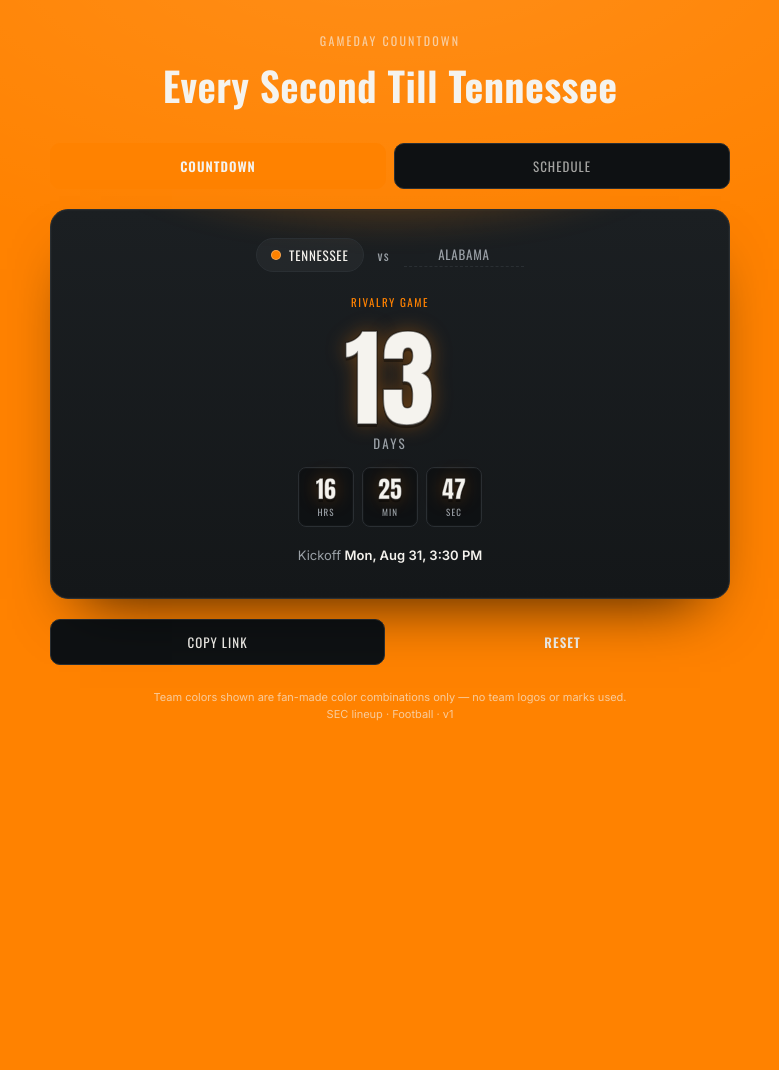
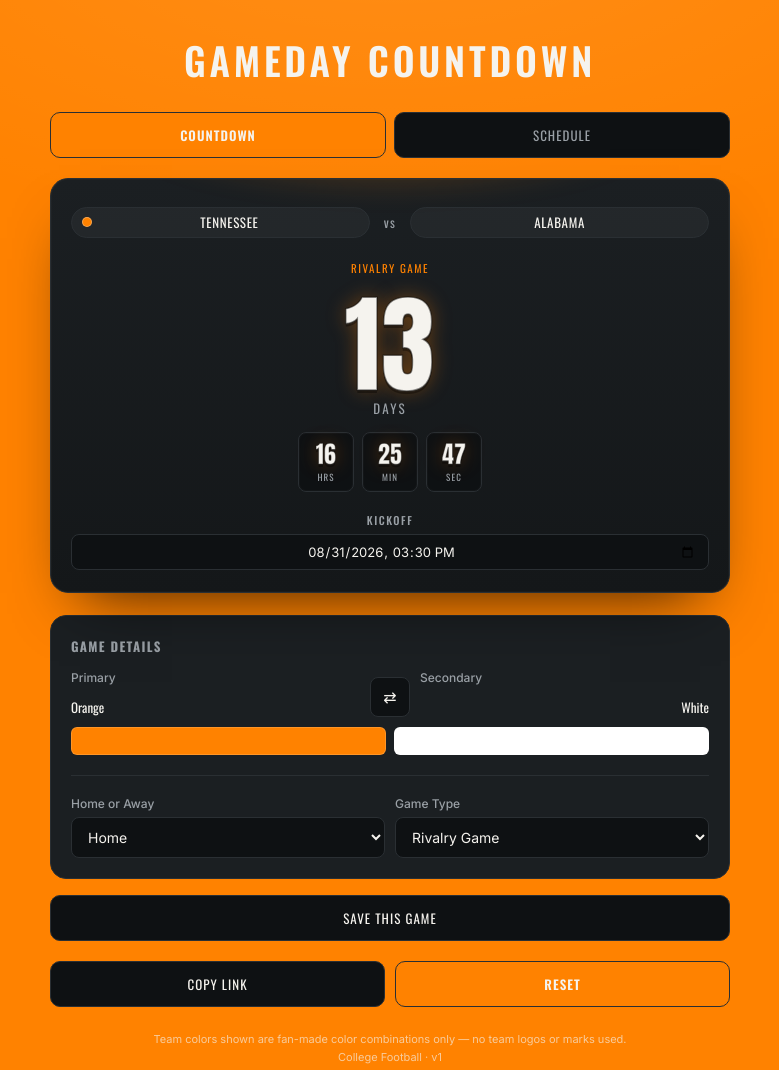
Before and after one commit to davidhunterots-commits/gameday-countdown, a plain HTML site: page index.html in a window 1280 px wide. Shown: the whole page, without its empty margins (250-1029 px from the left). Before the commit the page ends 815 px from the top, so only its background shows below. Drawn offline with nearby package versions, Linux system fonts and the light colour scheme.

Commit message:
Add files via upload

```diff
--- a/index.html
+++ b/index.html
@@ -47,24 +47,14 @@
   .eyebrow{
     font-family:'Oswald',sans-serif;
     text-transform:uppercase;
-    letter-spacing:0.18em;
-    font-size:12px;
-    color:var(--on-bg-text-dim);
+    letter-spacing:0.1em;
+    font-size:clamp(26px,7vw,38px);
+    font-weight:600;
+    color:var(--on-bg-text);
     text-align:center;
-    margin:0 0 6px;
+    margin:0 0 24px;
     transition:color .5s ease;
   }
-  h1{
-    font-family:'Oswald',sans-serif;
-    font-weight:600;
-    font-size:clamp(28px,6vw,40px);
-    text-align:center;
-    margin:0 0 28px;
-    letter-spacing:0.01em;
-    color:var(--on-bg-text);
-    transition:color .5s ease;
-  }
-  h1 .accent{font-weight:700;}
   .tab-bar{
     display:flex;
     gap:8px;
@@ -76,7 +66,7 @@
     border-radius:10px;
     border:1px solid var(--line);
     background:var(--bg-digit);
-    color:var(--on-bg-text-dim);
+    color:var(--chalk-dim);
     font-family:'Oswald',sans-serif;
     text-transform:uppercase;
     letter-spacing:0.08em;
@@ -86,7 +76,6 @@
   .tab-btn.active{
     background:var(--accent);
     color:var(--accent-text);
-    border-color:var(--accent);
     font-weight:600;
   }
   .subsection-divider{
@@ -132,31 +121,101 @@
     margin-bottom:22px;
     position:relative;
   }
-  .team-chip{
+  .matchup-side{
     display:flex;
     align-items:center;
+    justify-content:center;
     gap:8px;
-    padding:6px 14px;
+    padding:6px 10px;
     border-radius:999px;
     background:rgba(255,255,255,0.04);
     border:1px solid var(--line);
-    font-family:'Oswald',sans-serif;
-    letter-spacing:0.06em;
-    text-transform:uppercase;
-    font-size:13px;
-    color:var(--chalk);
+    flex:1;
+    min-width:0;
   }
-  .team-chip .dot{
+  .matchup-side .dot{
     width:10px;height:10px;border-radius:50%;
     background:var(--accent);
     border:1px solid rgba(255,255,255,0.3);
     transition:background .4s ease, border-color .4s ease;
+    flex-shrink:0;
+  }
+  .matchup-select{
+    appearance:none;
+    -webkit-appearance:none;
+    -moz-appearance:none;
+    background:transparent;
+    border:none;
+    outline:none;
+    box-sizing:border-box;
+    margin:0;
+    padding:0;
+    color:var(--chalk);
+    font-family:'Oswald',sans-serif;
+    font-weight:400;
+    letter-spacing:0.05em;
+    text-transform:uppercase;
+    font-size:13px;
+    line-height:1.3;
+    text-align:center;
+    vertical-align:middle;
+    width:100%;
+    min-width:0;
+    text-overflow:ellipsis;
+    white-space:nowrap;
+    overflow:hidden;
+    -webkit-text-size-adjust:100%;
+  }
+  .matchup-select:focus{outline:none;}
+  #opponentInput.matchup-select{
+    cursor:text;
+    width:100%;
+    background:transparent;
+    border:none;
+    border-radius:0;
+    padding:0;
+    color:var(--chalk);
+    font-family:'Oswald',sans-serif;
+    font-weight:400;
+    font-size:13px;
+    line-height:1.3;
+    letter-spacing:0.05em;
+    text-transform:uppercase;
+    text-align:center;
+  }
+  /* Team side: a plain styled div shows the text (guaranteed to match the
+     opponent input's rendering exactly, since browsers can't be trusted to
+     render a native <select>'s own text at a consistent size/weight); an
+     invisible native <select> sits on top just to catch the tap and open
+     the real picker. */
+  .select-stack{
+    position:relative;
+    flex:1;
+    min-width:0;
+  }
+  .select-stack .matchup-select{
+    cursor:pointer;
+    pointer-events:none;
+  }
+  .matchup-select-hidden{
+    position:absolute;
+    inset:0;
+    width:100%;
+    height:100%;
+    opacity:0;
+    border:none;
+    background:transparent;
+    cursor:pointer;
+    appearance:none;
+    -webkit-appearance:none;
+    -moz-appearance:none;
   }
   .vs{
     font-family:'Oswald',sans-serif;
     color:var(--chalk-dim);
     font-size:13px;
     letter-spacing:0.1em;
+    flex-shrink:0;
   }
   .game-type-tag{
     text-align:center;
@@ -242,13 +301,29 @@
     font-size:9px;
     margin-top:4px;
   }
-  .kickoff-line{
+  .kickoff-inline{
     text-align:center;
     margin-top:20px;
+  }
+  .kickoff-inline-label{
+    display:block;
+    font-family:'Oswald',sans-serif;
+    text-transform:uppercase;
+    letter-spacing:0.14em;
+    font-size:11px;
+    color:var(--chalk-dim);
+    margin-bottom:6px;
+  }
+  .kickoff-inline input[type="datetime-local"]{
+    background:var(--bg-digit);
+    border:1px solid var(--line);
+    color:var(--chalk);
+    border-radius:8px;
+    padding:8px 12px;
+    font-family:'Inter',sans-serif;
     font-size:13px;
-    color:var(--chalk-dim);
+    text-align:center;
   }
-  .kickoff-line strong{color:var(--chalk);font-weight:600;}
   .live-banner{
     text-align:center;
     font-family:'Oswald',sans-serif;
@@ -365,7 +440,6 @@
   .btn.primary{
     background:var(--accent);
     color:var(--accent-text);
-    border-color:var(--accent);
     font-weight:600;
   }
   .btn:active{transform:translateY(1px);}
@@ -535,7 +609,6 @@
 
 <div class="wrap">
   <p class="eyebrow">Gameday Countdown</p>
-  <h1>Every Second Till <span class="accent" id="teamNameHeader">Kickoff</span></h1>
 
   <div class="tab-bar">
     <button class="tab-btn active" id="tabCountdownBtn" data-tab="countdown">Countdown</button>
@@ -545,10 +618,17 @@
   <div id="tabCountdown" class="tab-panel">
     <div class="scoreboard" id="scoreboard">
       <div class="matchup-bar">
-        <div class="team-chip"><span class="dot"></span><span id="teamChipLabel">Tennessee</span></div>
+        <div class="matchup-side">
+          <span class="dot"></span>
+          <div class="select-stack">
+            <div class="matchup-select" id="teamDisplayText">Tennessee</div>
+            <select id="teamSelect" class="matchup-select-hidden"></select>
+          </div>
+        </div>
         <span class="vs" id="vsLabel">vs</span>
-        <input type="text" id="opponentInput" placeholder="Opponent" value="Alabama"
-          style="all:unset;font-family:'Oswald',sans-serif;text-transform:uppercase;letter-spacing:0.06em;font-size:13px;color:var(--chalk-dim);text-align:center;width:120px;border-bottom:1px dashed var(--line);padding-bottom:2px;">
+        <div class="matchup-side">
+          <input type="text" id="opponentInput" class="matchup-select" placeholder="Opponent" value="Alabama">
+        </div>
       </div>
       <p class="game-type-tag" id="gameTypeTag">Rivalry Game</p>
 
@@ -567,23 +647,15 @@
         <p class="live-banner" id="liveBanner" style="display:none;">Kickoff!</p>
       </div>
 
-      <p class="kickoff-line">Kickoff <strong id="kickoffReadable">Sat, Sep 20 · 3:30 PM</strong></p>
+      <div class="kickoff-inline">
+        <label for="kickoffInput" class="kickoff-inline-label">Kickoff</label>
+        <input type="datetime-local" id="kickoffInput">
+      </div>
     </div>
 
-    <div class="actions">
-      <button class="btn" id="shareBtn">Copy Link</button>
-      <button class="btn primary" id="resetBtn">Reset</button>
-    </div>
-  </div>
-
-  <div id="tabSchedule" class="tab-panel" style="display:none;">
     <div class="panel" id="matchupPanel">
       <h2 id="matchupHeading">Game Details</h2>
       <p class="editing-banner" id="editingBanner" style="display:none;"></p>
-      <div class="field">
-        <label for="teamSelect">Team</label>
-        <select id="teamSelect"></select>
-      </div>
 
       <div class="team-row">
         <div class="field">
@@ -623,14 +695,20 @@
           </select>
         </div>
       </div>
-
-      <div class="subsection-divider"></div>
-      <div class="field" style="margin-bottom:0;">
-        <label for="kickoffInput">Kickoff Date &amp; Time</label>
-        <input type="datetime-local" id="kickoffInput">
-      </div>
     </div>
 
+    <div class="actions" style="margin-top:16px;">
+      <button class="btn" id="addToSeasonBtn">Save This Game</button>
+      <button class="btn" id="cancelEditBtn" style="display:none;">Cancel</button>
+    </div>
+
+    <div class="actions">
+      <button class="btn" id="shareBtn">Copy Link</button>
+      <button class="btn primary" id="resetBtn">Reset</button>
+    </div>
+  </div>
+
+  <div id="tabSchedule" class="tab-panel" style="display:none;">
     <div class="panel" id="seasonPanel">
       <h2>Season Schedule</h2>
 
@@ -651,11 +729,7 @@
         <span>Auto-advance to the next upcoming game</span>
       </label>
       <ul class="season-list" id="seasonList"></ul>
-      <p class="season-empty" id="seasonEmpty">No games saved yet. Set up a matchup above, then add it below.</p>
-      <div class="actions" style="margin-top:14px;">
-        <button class="btn" id="addToSeasonBtn">Save This Game</button>
-        <button class="btn" id="cancelEditBtn" style="display:none;">Cancel</button>
-      </div>
+      <p class="season-empty" id="seasonEmpty">No games saved yet. Set up a matchup on the Countdown tab, then add it there.</p>
       <div class="actions" style="margin-top:10px;">
         <button class="btn" id="exportBtn">Download Schedule</button>
         <button class="btn" id="importBtn">Upload Schedule</button>
@@ -665,16 +739,16 @@
     </div>
   </div>
 
-  <p class="footer-note">Team colors shown are fan-made color combinations only — no team logos or marks used.<br>SEC lineup · Football · v1</p>
+  <p class="footer-note">Team colors shown are fan-made color combinations only — no team logos or marks used.<br>College Football · v1</p>
 </div>
 
 <script>
 (function(){
-  // ---- SEC team data: name + primary/secondary colors (colors only, no marks) ----
+  // ---- College football team data: name + primary/secondary colors (colors only, no marks) ----
   const TEAMS = [
     { name:"Alabama",          a:"#9E1B32", b:"#FFFFFF" },
     { name:"Arkansas",         a:"#9D2235", b:"#FFFFFF" },
-    { name:"Auburn",           a:"#03244D", b:"#DD550C" },
+    { name:"Auburn",           a:"#F26522", b:"#0C2340" },
     { name:"Florida",          a:"#FA4616", b:"#0021A5" },
     { name:"Georgia",          a:"#BA0C2F", b:"#000000" },
     { name:"Kentucky",         a:"#0033A0", b:"#FFFFFF" },
@@ -688,6 +762,25 @@
     { name:"Texas",            a:"#BF5700", b:"#FFFFFF" },
     { name:"Texas A&M",        a:"#500000", b:"#FFFFFF" },
     { name:"Vanderbilt",       a:"#000000", b:"#866D4B" },
+    // Added later — appended rather than alphabetized so existing saved
+    // games and imported schedule files (which reference teams by list
+    // position) keep pointing at the correct team.
+    { name:"BYU",              a:"#002E5D", b:"#FFFFFF" },
+    { name:"Houston",          a:"#C8102E", b:"#FFFFFF" },
+    { name:"Indiana",          a:"#990000", b:"#EEEDEB" },
+    { name:"Iowa",             a:"#000000", b:"#FFCD00" },
+    { name:"Louisville",       a:"#AD0000", b:"#000000" },
+    { name:"Miami",            a:"#F47321", b:"#005030" },
+    { name:"Michigan",         a:"#00274C", b:"#FFCB05" },
+    { name:"Notre Dame",       a:"#0C2340", b:"#C99700" },
+    { name:"Ohio State",       a:"#BB0000", b:"#666666" },
+    { name:"Oregon",           a:"#154733", b:"#FEE123" },
+    { name:"Penn State",       a:"#041E42", b:"#FFFFFF" },
+    { name:"SMU",              a:"#CC0035", b:"#354CA1" },
+    { name:"Texas Tech",       a:"#CC0000", b:"#000000" },
+    { name:"USC",              a:"#990000", b:"#FFCC00" },
+    { name:"Utah",             a:"#CC0000", b:"#000000" },
+    { name:"Washington",       a:"#4B2E83", b:"#B7A57A" },
   ];
 
   const COLOR_NAMES = {
@@ -696,7 +789,13 @@
     "#000000":"Black", "#0033A0":"Blue", "#461D7C":"Purple", "#FDD023":"Gold",
     "#660000":"Maroon", "#F1B82D":"Gold", "#14213D":"Navy", "#CE1126":"Red",
     "#841617":"Crimson", "#FDF9F0":"Cream", "#73000A":"Garnet", "#FF8200":"Orange",
-    "#BF5700":"Burnt Orange", "#500000":"Maroon", "#866D4B":"Gold"
+    "#BF5700":"Burnt Orange", "#500000":"Maroon", "#866D4B":"Gold",
+    "#002E5D":"Navy", "#C8102E":"Red", "#990000":"Cardinal", "#EEEDEB":"Cream",
+    "#FFCD00":"Gold", "#AD0000":"Red", "#F47321":"Orange", "#005030":"Green",
+    "#00274C":"Blue", "#FFCB05":"Maize", "#0C2340":"Navy", "#C99700":"Gold",
+    "#BB0000":"Scarlet", "#666666":"Gray", "#154733":"Green", "#FEE123":"Yellow",
+    "#041E42":"Navy", "#354CA1":"Blue", "#CC0000":"Red", "#FFCC00":"Gold",
+    "#4B2E83":"Purple", "#B7A57A":"Gold", "#F26522":"Burnt Orange", "#CC0035":"Red"
   };
   function colorName(hex){ return COLOR_NAMES[hex.toUpperCase()] || hex; }
 
@@ -769,10 +868,9 @@
     document.documentElement.style.setProperty("--on-bg-text", surfaces.text);
     document.documentElement.style.setProperty("--on-bg-text-dim", surfaces.dim);
 
-    $("teamNameHeader").textContent = t.name;
-    $("teamChipLabel").textContent = t.name;
     $("primaryColorLabel").textContent = colorName(primary);
     $("secondaryColorLabel").textContent = colorName(secondary);
+    $("teamDisplayText").textContent = t.name;
     $("swatchA").style.background = primary;
     $("swatchB").style.background = secondary;
     $("gameTypeTag").textContent = state.gameType;
@@ -785,7 +883,7 @@
 
     // dot/accent border adapts for very light accents (white/cream) so it doesn't
     // wash out against the chip background
-    const dot = document.querySelector(".team-chip .dot");
+    const dot = document.querySelector(".matchup-side .dot");
     dot.style.border = luminance(accent) > 0.7 ? "1px solid rgba(255,255,255,0.6)" : "1px solid rgba(255,255,255,0.3)";
 
     if(state.editingId) updateAddButtonLabel();
@@ -886,13 +984,7 @@
   function setKickoffFromInput(){
     const v = kickoffInput.value;
     state.kickoff = v ? new Date(v) : defaultKickoff();
-    updateReadable();
     saveState();
-  }
-
-  function updateReadable(){
-    const opts = { weekday:'short', month:'short', day:'numeric', hour:'numeric', minute:'2-digit' };
-    $("kickoffReadable").textContent = state.kickoff.toLocaleString('en-US', opts);
   }
 
   kickoffInput.addEventListener("change", setKickoffFromInput);
@@ -1005,7 +1097,6 @@
     gameTypeSelect.value = state.gameType;
     homeAwaySelect.value = state.homeAway;
     applyTheme();
-    updateReadable();
     saveState();
   }
 
@@ -1161,6 +1252,7 @@
     loadGameSnapshot(game);
     updateAddButtonLabel();
     renderSeasonList();
+    switchTab("countdown"); // the Game Details form now lives on this tab
     $("matchupPanel").scrollIntoView({ behavior: "smooth", block: "start" });
   }
 
@@ -1353,7 +1445,6 @@
     homeAwaySelect.value = state.homeAway;
     kickoffInput.value = toLocalInputValue(state.kickoff);
     applyTheme();
-    updateReadable();
     renderSeasonList();
     saveState();
   });
@@ -1402,7 +1493,6 @@
   gameTypeSelect.value = state.gameType;
   homeAwaySelect.value = state.homeAway;
   applyTheme();
-  updateReadable();
   renderDeckSwitcher();
   renderSeasonList();
   tick();
```
Also changed, not shown: app-icon-1024.png (added).
